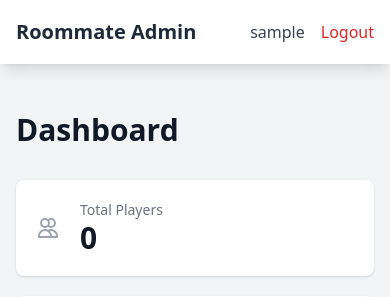
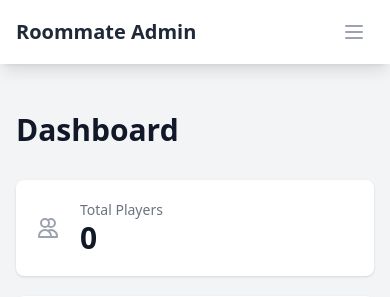
Before and after one commit to finnure/roommate, a Django app: page / in a window 390 px wide. Shown: the top 297 px of the page. Run offline with Django 5.2, Linux system fonts and the light colour scheme; the visitor is signed in with stand-in values (Sample User, id 1); data that the repository does not hold is empty; parts of the project's set-up code (start-up, migrations or seed data) failed here and were passed over; some libraries are stand-ins or nearby versions.

Commit message:
Fix navbar and add mobile nav

```diff
--- a/core/templates/core/base.html
+++ b/core/templates/core/base.html
@@ -9,7 +9,7 @@
 </head>
 
 <body class="bg-gray-100">
-  <nav class="bg-white shadow-lg">
+  <nav class="bg-white shadow-lg sticky top-0 z-50 relative">
     <div class="max-w-7xl mx-auto px-4 sm:px-6 lg:px-8">
       <div class="flex justify-between h-16">
         <div class="flex">
@@ -41,18 +41,95 @@
         </div>
         <div class="flex items-center">
           {% if user.is_authenticated %}
-          <span class="text-gray-700 mr-4">{{ user.username }}</span>
-          <form method="post" action="{% url 'admin:logout' %}" class="inline">
+          <span class="text-gray-700 mr-4 hidden sm:inline">{{ user.username }}</span>
+          <form method="post" action="{% url 'admin:logout' %}" class="inline hidden sm:block">
             {% csrf_token %}
             <button type="submit" class="text-red-600 hover:text-red-800 bg-transparent border-0 cursor-pointer">
               Logout
             </button>
           </form>
           {% endif %}
+          <!-- Mobile menu button -->
+          <button type="button" id="mobile-menu-button" class="sm:hidden inline-flex items-center justify-center p-2 rounded-md text-gray-400 hover:text-gray-500 hover:bg-gray-100 focus:outline-none focus:ring-2 focus:ring-inset focus:ring-blue-500">
+            <span class="sr-only">Open main menu</span>
+            <!-- Icon when menu is closed -->
+            <svg id="menu-closed-icon" class="block h-6 w-6" fill="none" viewBox="0 0 24 24" stroke="currentColor">
+              <path stroke-linecap="round" stroke-linejoin="round" stroke-width="2" d="M4 6h16M4 12h16M4 18h16" />
+            </svg>
+            <!-- Icon when menu is open -->
+            <svg id="menu-open-icon" class="hidden h-6 w-6" fill="none" viewBox="0 0 24 24" stroke="currentColor">
+              <path stroke-linecap="round" stroke-linejoin="round" stroke-width="2" d="M6 18L18 6M6 6l12 12" />
+            </svg>
+          </button>
         </div>
       </div>
     </div>
+
+    <!-- Mobile menu, hidden by default -->
+    <div id="mobile-menu" class="hidden sm:hidden absolute top-full left-0 right-0 bg-white shadow-lg">
+      <div class="pt-2 pb-3 space-y-1">
+        <a href="{% url 'core:dashboard' %}"
+          class="border-transparent text-gray-500 hover:bg-gray-50 hover:border-gray-300 hover:text-gray-700 block pl-3 pr-4 py-2 border-l-4 text-base font-medium">
+          Dashboard
+        </a>
+        <a href="{% url 'core:player_list' %}"
+          class="border-transparent text-gray-500 hover:bg-gray-50 hover:border-gray-300 hover:text-gray-700 block pl-3 pr-4 py-2 border-l-4 text-base font-medium">
+          Players
+        </a>
+        <a href="{% url 'core:selections' %}"
+          class="border-transparent text-gray-500 hover:bg-gray-50 hover:border-gray-300 hover:text-gray-700 block pl-3 pr-4 py-2 border-l-4 text-base font-medium">
+          Selections
+        </a>
+        <a href="{% url 'admin:index' %}"
+          class="border-transparent text-gray-500 hover:bg-gray-50 hover:border-gray-300 hover:text-gray-700 block pl-3 pr-4 py-2 border-l-4 text-base font-medium">
+          Admin
+        </a>
+        <a href="{% url 'core:profile' %}"
+          class="border-transparent text-gray-500 hover:bg-gray-50 hover:border-gray-300 hover:text-gray-700 block pl-3 pr-4 py-2 border-l-4 text-base font-medium">
+          Profile
+        </a>
+      </div>
+      {% if user.is_authenticated %}
+      <div class="pt-4 pb-3 border-t border-gray-200">
+        <div class="flex items-center px-4">
+          <div class="ml-3">
+            <div class="text-base font-medium text-gray-800">{{ user.username }}</div>
+          </div>
+        </div>
+        <div class="mt-3 space-y-1">
+          <form method="post" action="{% url 'admin:logout' %}">
+            {% csrf_token %}
+            <button type="submit" class="w-full text-left block px-4 py-2 text-base font-medium text-red-600 hover:text-red-800 hover:bg-gray-100">
+              Logout
+            </button>
+          </form>
+        </div>
+      </div>
+      {% endif %}
+    </div>
   </nav>
+
+  <script>
+    // Toggle mobile menu
+    const mobileMenuButton = document.getElementById('mobile-menu-button');
+    const mobileMenu = document.getElementById('mobile-menu');
+    const menuClosedIcon = document.getElementById('menu-closed-icon');
+    const menuOpenIcon = document.getElementById('menu-open-icon');
+
+    mobileMenuButton.addEventListener('click', () => {
+      const isHidden = mobileMenu.classList.contains('hidden');
+
+      if (isHidden) {
+        mobileMenu.classList.remove('hidden');
+        menuClosedIcon.classList.add('hidden');
+        menuOpenIcon.classList.remove('hidden');
+      } else {
+        mobileMenu.classList.add('hidden');
+        menuClosedIcon.classList.remove('hidden');
+        menuOpenIcon.classList.add('hidden');
+      }
+    });
+  </script>
 
   <main class="max-w-7xl mx-auto py-6 sm:px-6 lg:px-8">
     {% if messages %}
```
Also changed, not shown: .github/workflows/django.yml (deleted), CHANGELOG.md.
